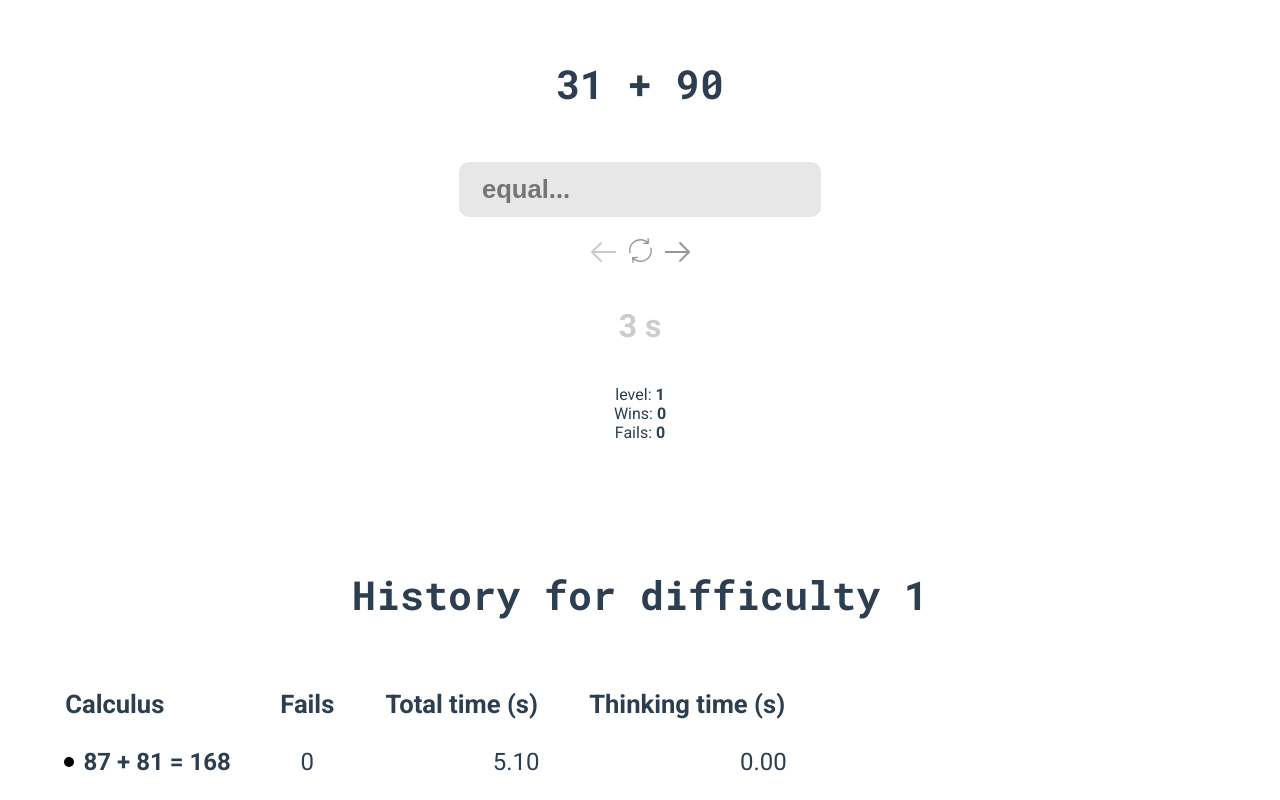
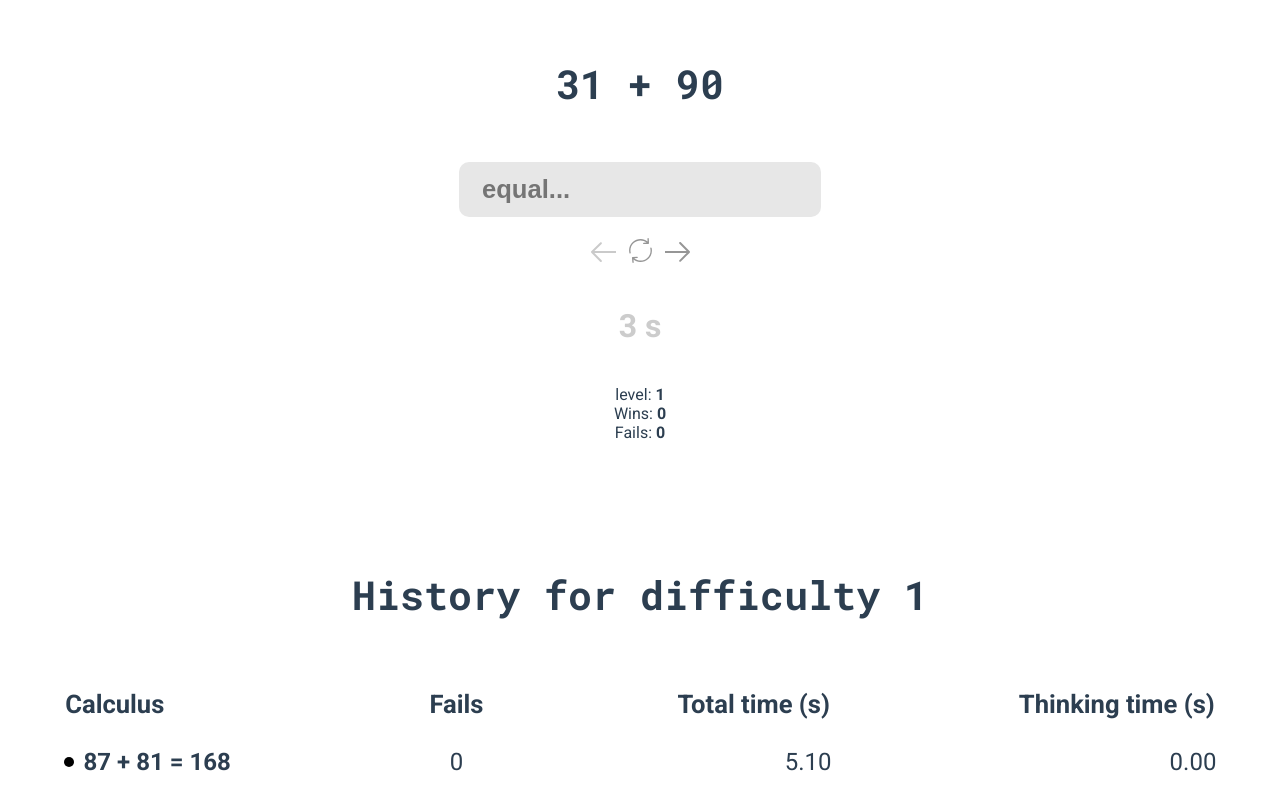
Before and after one commit to owengombas/Mental, a Vue app: page / in a window 1280 px wide. Both pictures are taken after a click on the button 640 px from the left and 251 px from the top of the page. Shown: the top 800 px of the page. Built offline with nearby package versions, Linux system fonts and the light colour scheme.

Commit message:
gloabl improvements

```diff
--- a/src/App.vue
+++ b/src/App.vue
@@ -26,18 +26,4 @@ export default {
 	color: #2c3e50
 	margin-top: 30px
 	overflow-x hidden
-
-button
-	background: none
-	outline: none
-	border: none
-	cursor pointer
-	&:disabled
-		opacity .5
-
-h1
-	padding-bottom 25px
-	font-family 'Roboto Mono', monospace
-	font-size 2.5em
-	font-weight 700
 </style>
--- a/src/components/Mental.vue
+++ b/src/components/Mental.vue
@@ -1,6 +1,6 @@
 <template>
   <div class="hello">
-    <h1>
+    <h1 :style="{fontSize}">
       {{mental.text}}
     </h1>
 
@@ -78,6 +78,7 @@
     <div v-for="(difficulty, index) in historyLevels" :key="index" class="history">
       <div v-if="history[difficulty] && difficulty" class="history-container">
         <h1>History for difficulty {{ difficulty }}</h1>
+        <div class="table-container">
           <table class="history-table">
             <thead>
               <tr class="history-item-header">
@@ -114,6 +115,7 @@
               </tr>
             </tbody>
           </table>
+        </div>
         <div v-if="historyTimeAverage[difficulty].time > 0" class="states">
           <div>
             average time: <b>{{historyTimeAverage[difficulty].time.toFixed(2)}}</b>
@@ -169,7 +171,8 @@ export default {
       typingTime: 0,
       isTyping: false,
       typingWait: false,
-      typingTimeTemp: 0
+      typingTimeTemp: 0,
+      fontSize: '2em'
     }
   },
   methods: {
@@ -275,6 +278,7 @@ export default {
         this.actualTime += 0.1
       }, 100)
       this.mental = generator(this.level, this.maxNumber)
+      this.setFontSize()
     },
     sort(a, b) {
       if (a.time > b.time) {
@@ -288,6 +292,15 @@ export default {
     clearHistory() {
       localStorage.removeItem('history')
       this.history = {}
+    },
+    setFontSize() {
+      const fontSize = (window.innerWidth / this.mental.text.length).toFixed(1) / 10
+      console.log(window.innerWidth, fontSize)
+      if (fontSize > 1.5 && fontSize < 3) {
+        this.fontSize = `${fontSize}em`
+      } else {
+        this.fontSize = undefined
+      }
     }
   },
   created () {
@@ -296,6 +309,7 @@ export default {
     if (history) {
       this.history = JSON.parse(history)
     }
+    window.addEventListener('resize', this.setFontSize)
   },
   computed: {
     totalResponse () {
@@ -395,6 +409,9 @@ export default {
 .history-container
   width 95%
 
+.table-container
+  overflow-x auto
+
 .history-table
   width 100%
 
@@ -424,8 +441,6 @@ export default {
 
 table
   width 100%
-  display block
-  overflow-x auto
   white-space nowrap
   border-collapse collapse
 
@@ -454,6 +469,21 @@ tr:nth-child(2n)
 
 .loose
   border: 3px solid #ff1f5a
+
+button
+	background: none
+	outline: none
+	border: none
+	cursor pointer
+	&:disabled
+		opacity .5
+
+h1
+	padding-bottom 25px
+	font-family 'Roboto Mono', monospace
+	font-size 2.5em
+	font-weight 700
+  letter-spacing 10px
 
 input::-webkit-outer-spin-button,
 input::-webkit-inner-spin-button
```
Lines whose indentation alone changed are shown as unchanged.
